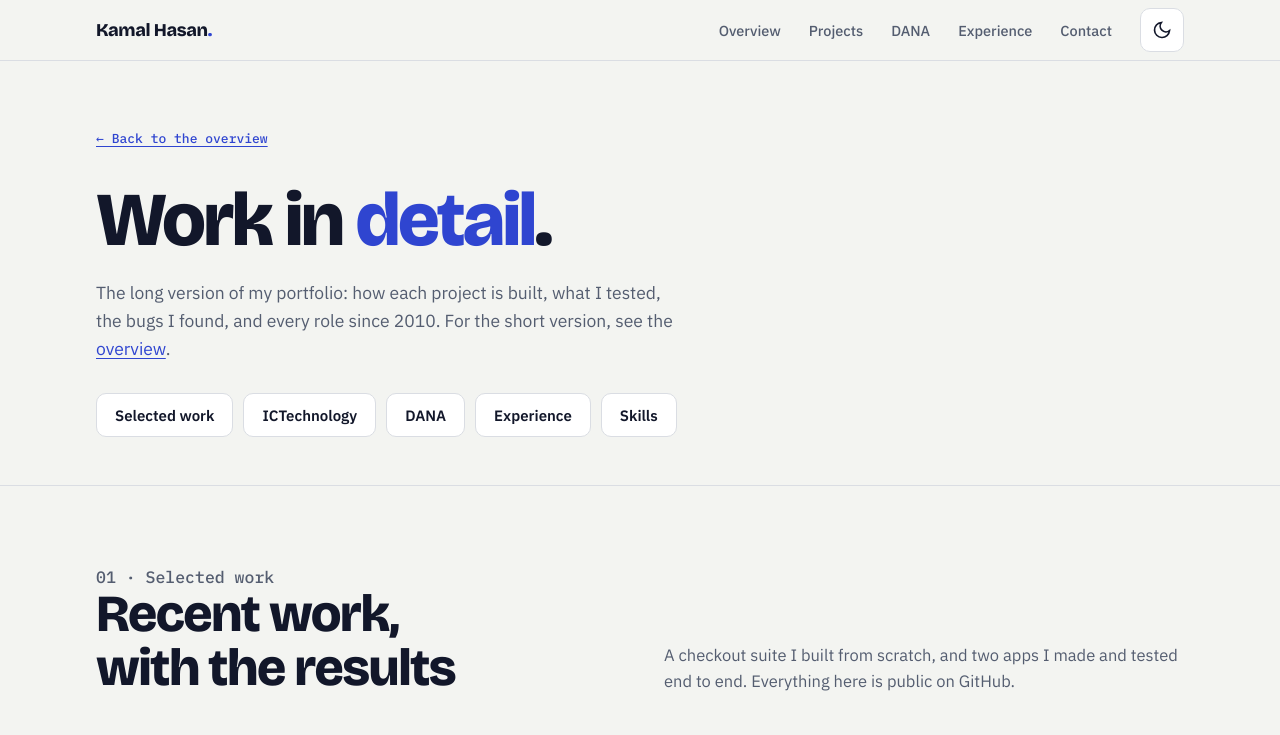
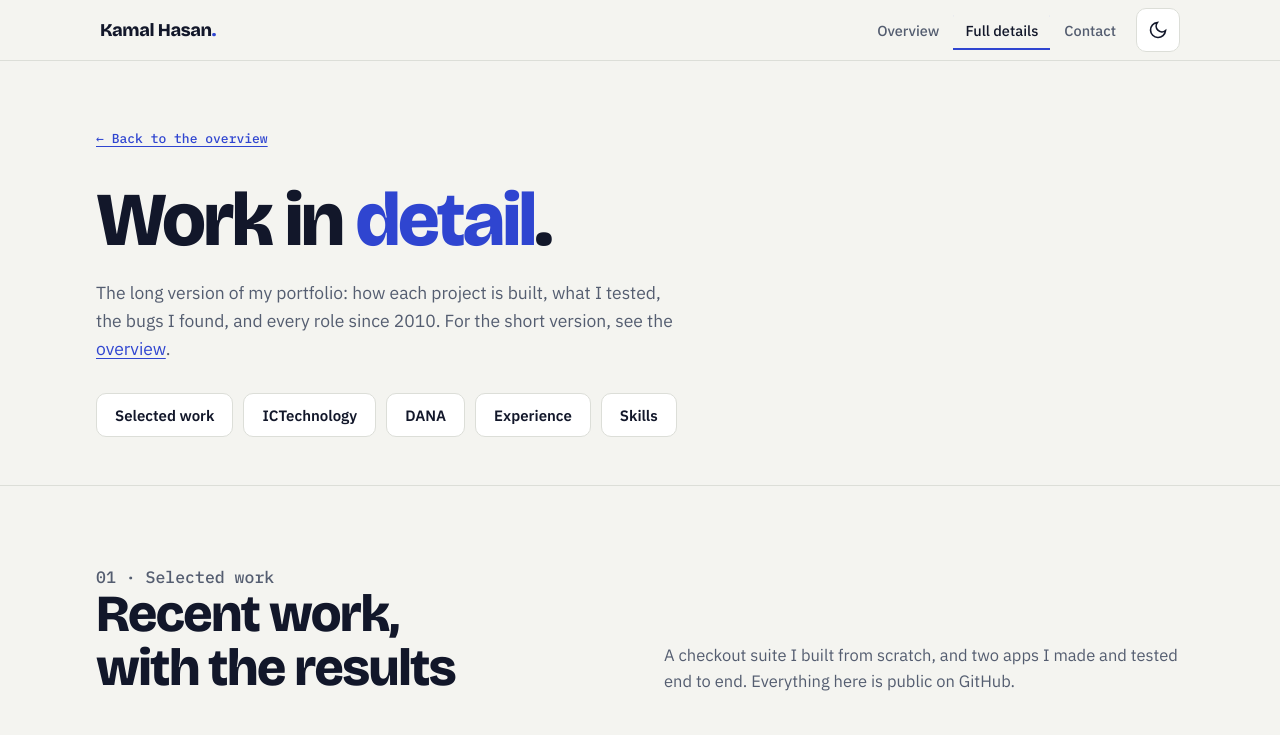
Before and after one commit to kmlhasan-qa/kmlhasan-qa.github.io, a plain HTML site: page work.html in a window 1280 px wide. Shown: the top 735 px of the page. Drawn offline with nearby package versions, Linux system fonts and the light colour scheme.

Commit message:
Use the same header on overview and full details pages

```diff
--- a/work.html
+++ b/work.html
@@ -21,7 +21,7 @@ document.documentElement.classList.add('js');
    - Rhythm: each section has its own composition (split hero, case studies, video showcases, card grid, dated list, numbered habits, timeline, closing contact).
    - Motion: short reveal on scroll to pace a long page; off under prefers-reduced-motion. */
 :root{
-  --bg:#F3F4F1; --surface:#FFFFFF; --ink:#12172A; --muted:#545D70; --line:#DADDE3; --soft:#E9EBE6;
+  --bg:#F4F4F0; --surface:#FFFFFF; --ink:#12172A; --muted:#545D70; --line:#DCDED8; --soft:#E9EBE6;
   --accent:#2F45D0; --accent-soft:#E5E9FC; --pass:#14744A; --pass-soft:#DFF1E7; --run:#8E5300; --run-soft:#FAEDD6;
   --display:"Bricolage Grotesque", "Segoe UI", system-ui, sans-serif;
   --body:"IBM Plex Sans", "Segoe UI", system-ui, sans-serif;
@@ -29,10 +29,10 @@ document.documentElement.classList.add('js');
   color-scheme:light;
 }
 @media (prefers-color-scheme: dark){:root:not([data-theme="light"]){
-  --bg:#0D111C; --surface:#151A28; --ink:#E9ECF4; --muted:#A0A8BB; --line:#272F45; --soft:#1A2032;
+  --bg:#0D111C; --surface:#151A28; --ink:#E9ECF4; --muted:#A3AABC; --line:#262E42; --soft:#1A2032;
   --accent:#93A5FF; --accent-soft:#1E2752; --pass:#62D69C; --pass-soft:#12301F; --run:#F2B862; --run-soft:#3A2A10; color-scheme:dark}}
 :root[data-theme="dark"]{
-  --bg:#0D111C; --surface:#151A28; --ink:#E9ECF4; --muted:#A0A8BB; --line:#272F45; --soft:#1A2032;
+  --bg:#0D111C; --surface:#151A28; --ink:#E9ECF4; --muted:#A3AABC; --line:#262E42; --soft:#1A2032;
   --accent:#93A5FF; --accent-soft:#1E2752; --pass:#62D69C; --pass-soft:#12301F; --run:#F2B862; --run-soft:#3A2A10; color-scheme:dark}
 
 *{box-sizing:border-box}
@@ -46,14 +46,15 @@ a,button,summary{cursor:pointer}
 code{font:400 .9em var(--mono)}
 .mono{font-family:var(--mono)}
 
-/* nav */
+/* nav: identical on both pages */
 .top{position:sticky;top:0;z-index:20;background:color-mix(in srgb,var(--bg) 90%,transparent);backdrop-filter:blur(10px);border-bottom:1px solid var(--line)}
-.top .wrap{display:flex;align-items:center;gap:16px;min-height:60px}
+.top .bar{max-width:1120px;margin:0 auto;padding-left:max(20px,env(safe-area-inset-left,0px));padding-right:max(20px,env(safe-area-inset-right,0px));display:flex;align-items:center;gap:8px;min-height:60px}
 .mark{display:inline-flex;align-items:center;min-height:44px;font:800 18px/1 var(--display);color:var(--ink);text-decoration:none;letter-spacing:-.02em;margin-right:auto}
 .mark span{color:var(--accent)}
-.menu{display:flex;gap:4px;list-style:none;margin:0;padding:0}
+.menu{display:flex;gap:2px;list-style:none;margin:0;padding:0}
 .menu a{display:block;padding:10px 12px;border-radius:8px;color:var(--muted);text-decoration:none;font:500 14.5px var(--body)}
-.menu a:hover{color:var(--ink);background:var(--soft)}
+.menu a:hover{color:var(--ink);background:color-mix(in srgb,var(--line) 50%,transparent)}
+.menu a[aria-current="page"]{color:var(--ink);box-shadow:inset 0 -2px 0 var(--accent);border-radius:8px 8px 0 0} /* shows which page you are on */
 .icon-btn{display:inline-flex;align-items:center;justify-content:center;width:44px;height:44px;border-radius:10px;border:1px solid var(--line);background:var(--surface);color:var(--ink)}
 .icon-btn:hover{border-color:var(--accent)}
 .icon-btn:active{transform:translateY(1px)}
@@ -63,11 +64,12 @@ code{font:400 .9em var(--mono)}
 .theme-light{display:none}.theme-dark{display:block}
 :root[data-theme="dark"] .theme-dark{display:none} :root[data-theme="dark"] .theme-light{display:block}
 @media (prefers-color-scheme: dark){:root:not([data-theme="light"]) .theme-dark{display:none} :root:not([data-theme="light"]) .theme-light{display:block}}
-@media (max-width:760px){
+@media (max-width:700px){
   #menu-btn{display:inline-flex}
-  .menu{position:absolute;left:0;right:0;top:100%;flex-direction:column;padding:8px 16px 16px;background:var(--bg);border-bottom:1px solid var(--line);display:none}
+  .menu{position:absolute;left:0;right:0;top:100%;flex-direction:column;padding:8px 20px 16px;background:var(--bg);border-bottom:1px solid var(--line);display:none}
   .menu.open{display:flex}
   .menu a{padding:12px;font-size:16px}
+  .menu a[aria-current="page"]{box-shadow:inset 3px 0 0 var(--accent);border-radius:0 8px 8px 0}
 }
 
 /* hero */
@@ -227,14 +229,12 @@ footer a{color:inherit;display:inline-flex;align-items:center;min-height:44px}
 <body>
 
 <header class="top">
-  <div class="wrap">
+  <div class="bar">
     <a class="mark" href="index.html">Kamal Hasan<span>.</span></a>
     <nav aria-label="Main">
       <ul class="menu" id="menu">
         <li><a href="index.html">Overview</a></li>
-        <li><a href="#work">Projects</a></li>
-        <li><a href="#dana">DANA</a></li>
-        <li><a href="#experience">Experience</a></li>
+        <li><a aria-current="page" href="work.html">Full details</a></li>
         <li><a href="#contact">Contact</a></li>
       </ul>
     </nav>
```
Also changed, not shown: index.html (+7 -6 lines).
